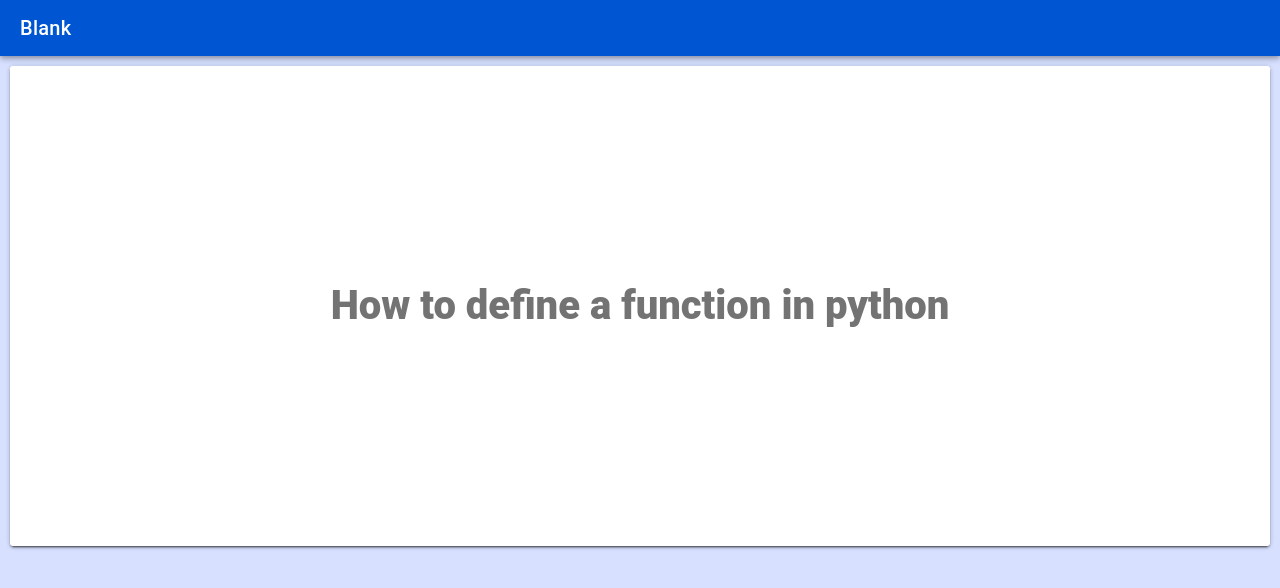
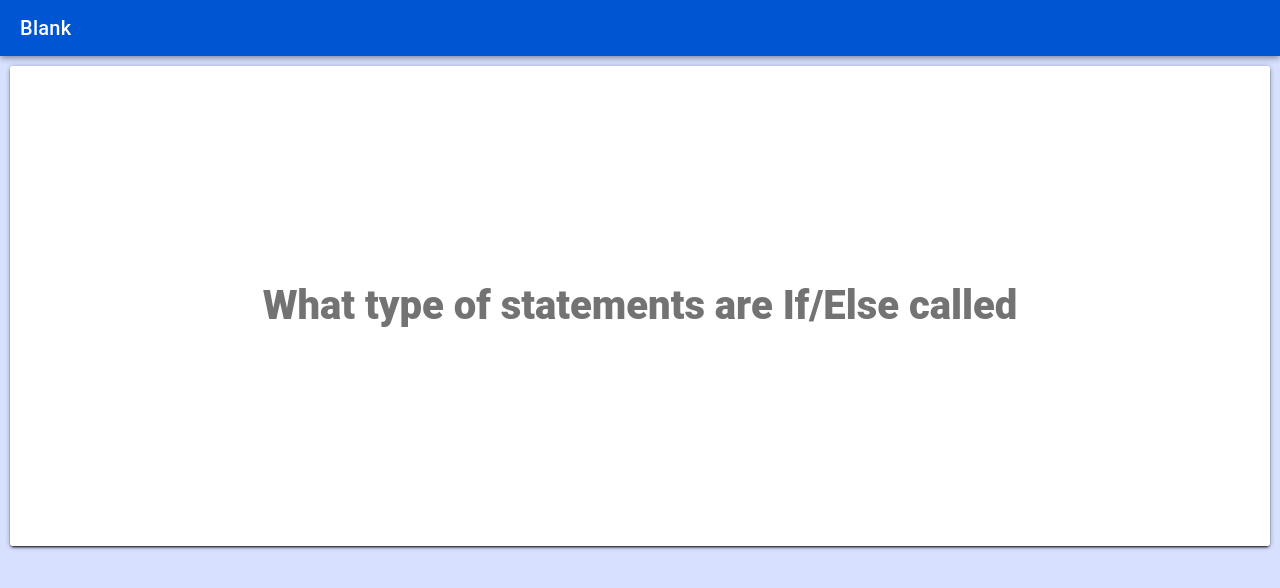
Before and after one commit to educational-technology-collective/Ambient_Learning, a React (Vite) app: page /home in a window 1280 px wide. Shown: the top 588 px of the page. Built offline with nearby package versions, Linux system fonts and the light colour scheme.

Commit message:
Change to use .map() for now

```diff
--- a/src/components/QACard.tsx
+++ b/src/components/QACard.tsx
@@ -2,7 +2,7 @@ import React, { useEffect, useRef, useState } from "react";
 import { IonCard, IonCardContent, IonText, createGesture } from "@ionic/react";
 import "./QACard.css";
 
-const QACard: React.FC<{ obj: flashCard }> = (props) => {
+const QACard: React.FC<{ obj: flashCard}> = (props) => {
   const [isClicked, setIsClicked] = useState(false);
 
   const style = isClicked
@@ -38,8 +38,14 @@ const QACard: React.FC<{ obj: flashCard }> = (props) => {
             "0.3s cubic-bezier(0.175, 0.885, 0.32, 1.275)";
           if (detail.deltaX > windowWidth / 2) {
             card.style.transform = `translateX(${windowWidth * 1.5}px)`;
+            // props.moveCard();
+
+            // card.style.transition =
+            // "0s cubic-bezier(0.175, 0.885, 0.32, 1.275)";
+            // card.style.transform = `translateX(${0}px)`;
           } else if (detail.deltaX < -windowWidth / 2) {
-            card.style.transform = `translateX(${-windowWidth * 1.5}px)`;
+           card.style.transform = `translateX(${-windowWidth * 1.5}px)`;
+
           } else {
             card.style.transform = "";
           }
@@ -61,7 +67,7 @@ const QACard: React.FC<{ obj: flashCard }> = (props) => {
           if (detail.deltaY > windowHeight / 4) {
             card.style.transform = `translateY(${windowHeight * 1.5}px)`;
           } else if (detail.deltaY < -windowHeight / 4) {
-            card.style.transform = `translateY(${windowHeight * 1.5}px)`;
+            card.style.transform = `translateY(${-windowHeight * 1.5}px)`;
           } else {
             card.style.transform = "";
           }
--- a/src/components/exampleData.tsx
+++ b/src/components/exampleData.tsx
@@ -79,20 +79,7 @@ export const cardCollection = [
       question: "What type of statements are If/Else called",
       answer: "Conditional Statements",
     },
-  },
-
-  {
-    index: 7,
-    type: "qa",
-    seenTimes: 2,
-    timeStamp: "31:10",
-    timeInterval: 8,
-    content: {
-      question: "What type of statements are If/Else called",
-      answer: "Conditional Statements",
-    },
-  },
-
+  }
   // flashCard(8, "qaimg", 2, "21:10", 8, {
   //   imgURL:
   //     "https://i0.wp.com/pythonguides.com/wp-content/uploads/2021/10/Python-Numpy-3d-array.png",
--- a/src/pages/Home.tsx
+++ b/src/pages/Home.tsx
@@ -8,15 +8,20 @@ import {
 import "./Home.css";
 import QACard from "../components/QACard";
 import { cardCollection } from "../components/exampleData";
-
+import {useState} from 'react'
 const Home: React.FC = () => {
   const cardEvent = {
     positive: () => {},
     negative: () => {},
   };
 
-  let index = 0;
+  const [index, setIndex] = useState(0);
 
+  const swipeNextCard = () => {
+    setIndex(index +1);
+  }
+
+  console.log(index);
   return (
     <IonPage>
       <IonHeader color="tertiary">
@@ -32,10 +37,11 @@ const Home: React.FC = () => {
         scrollY={false}
       >
         <div className="card-stacker">
-          {index < cardCollection.length - 1 ? (
-            <QACard obj={cardCollection[index + 1]} />
+          {/* {index < cardCollection.length - 1 ? (
+            <QACard obj={cardCollection[index + 1]} moveCard={swipeNextCard}/>
           ) : null}
-          <QACard obj={cardCollection[index]} />
+          {<QACard obj={cardCollection[index]} moveCard={swipeNextCard}/>} */}
+          {cardCollection.map(card => (<QACard obj={card} key ={card.index} />))}
         </div>
       </IonContent>
     </IonPage>
```
